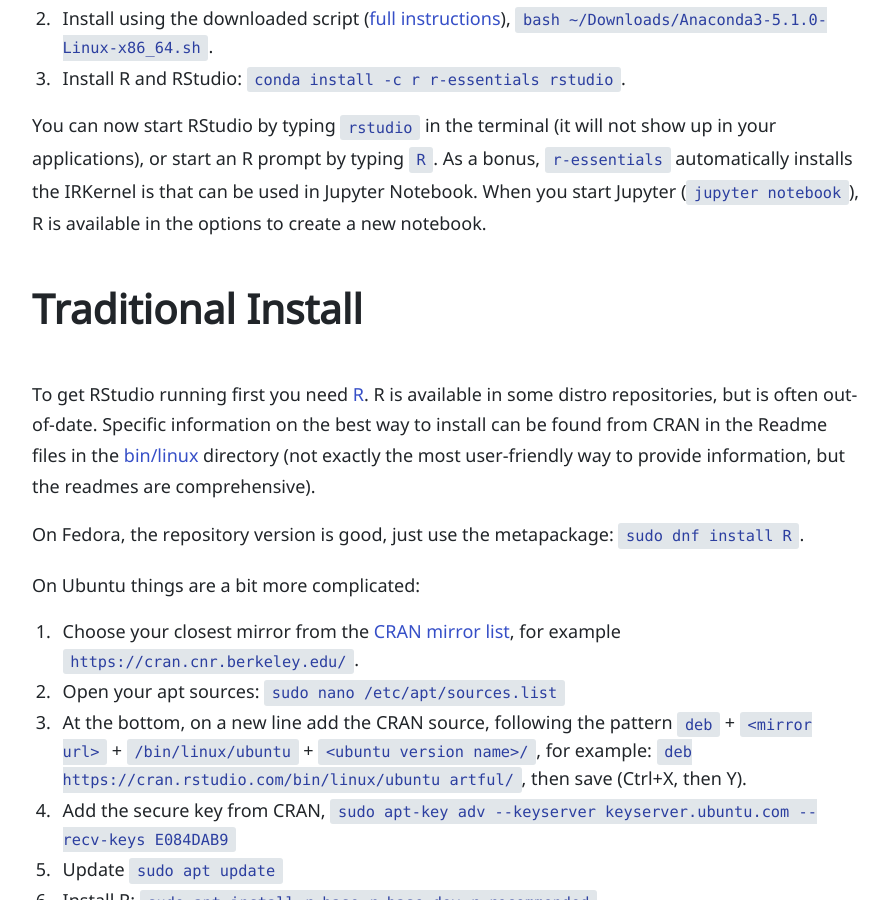
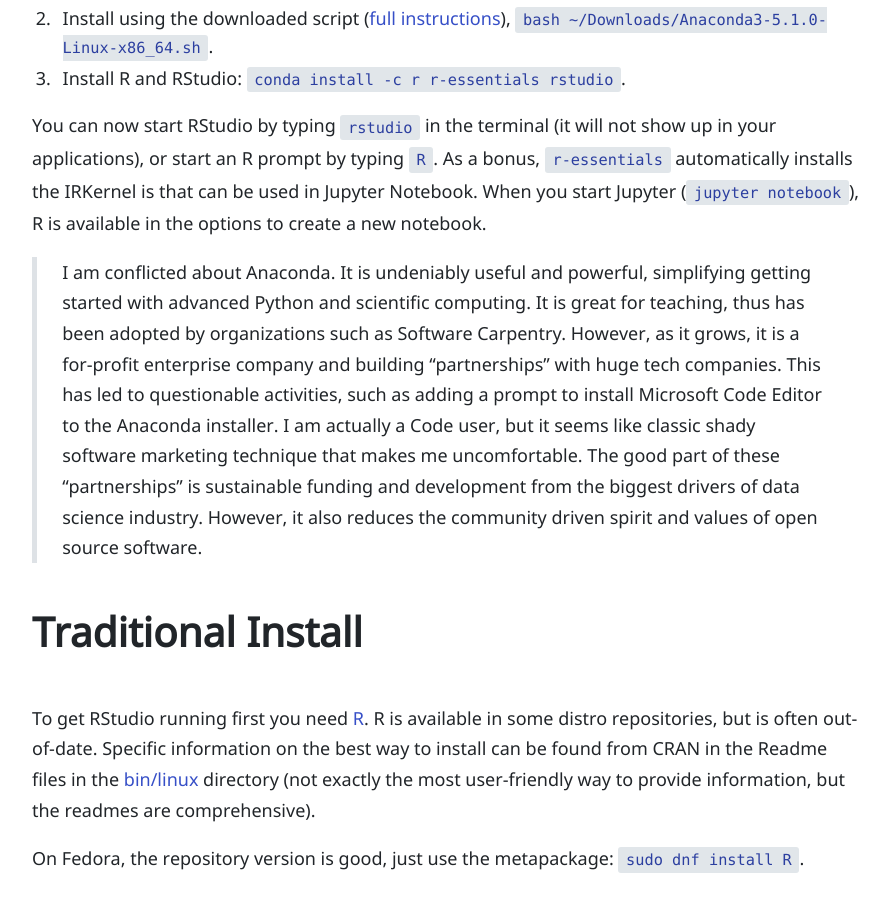
Before and after one commit to evanwill/_drafts, a Jekyll site: the page built from _notes/r-linux.md, in a window 1280 px wide and 900 px high, scrolled down 779 px. Shown: the whole window, without its empty margins (194-1083 px from the left). Built offline with Jekyll 4.4.1, drawn with Linux system fonts in a browser that asks for light colours.

Commit message:
minor updates

```diff
--- a/_notes/r-linux.md
+++ b/_notes/r-linux.md
@@ -24,6 +24,15 @@
 You can now start RStudio by typing `rstudio` in the terminal (it will not show up in your applications), or start an R prompt by typing `R`.
 As a bonus, `r-essentials` automatically installs the IRKernel is that can be used in Jupyter Notebook.
 When you start Jupyter (`jupyter notebook`), R is available in the options to create a new notebook.
+
+> I am conflicted about Anaconda.
+> It is undeniably useful and powerful, simplifying getting started with advanced Python and scientific computing.
+> It is great for teaching, thus has been adopted by organizations such as Software Carpentry.
+> However, as it grows, it is a for-profit enterprise company and building "partnerships" with huge tech companies.
+> This has led to questionable activities, such as adding a prompt to install Microsoft Code Editor to the Anaconda installer.
+> I am actually a Code user, but it seems like classic shady software marketing technique that makes me uncomfortable.
+> The good part of these "partnerships" is sustainable funding and development from the biggest drivers of data science industry.
+> However, it also reduces the community driven spirit and values of open source software.
 
 # Traditional Install
 
```
Also changed, not shown: _notes/git-notes.md (+5 -0 lines), _notes/imagemagick.md (+3 -2 lines).
